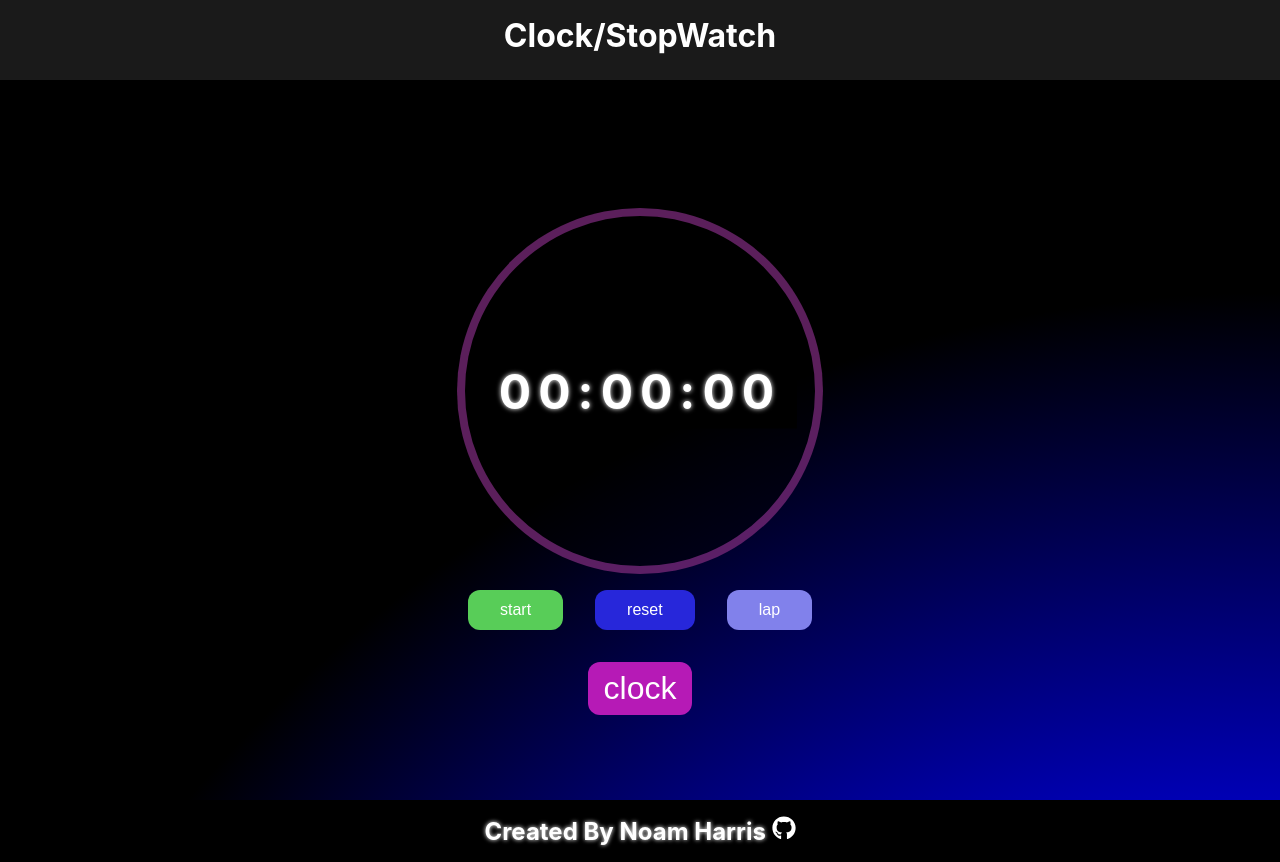
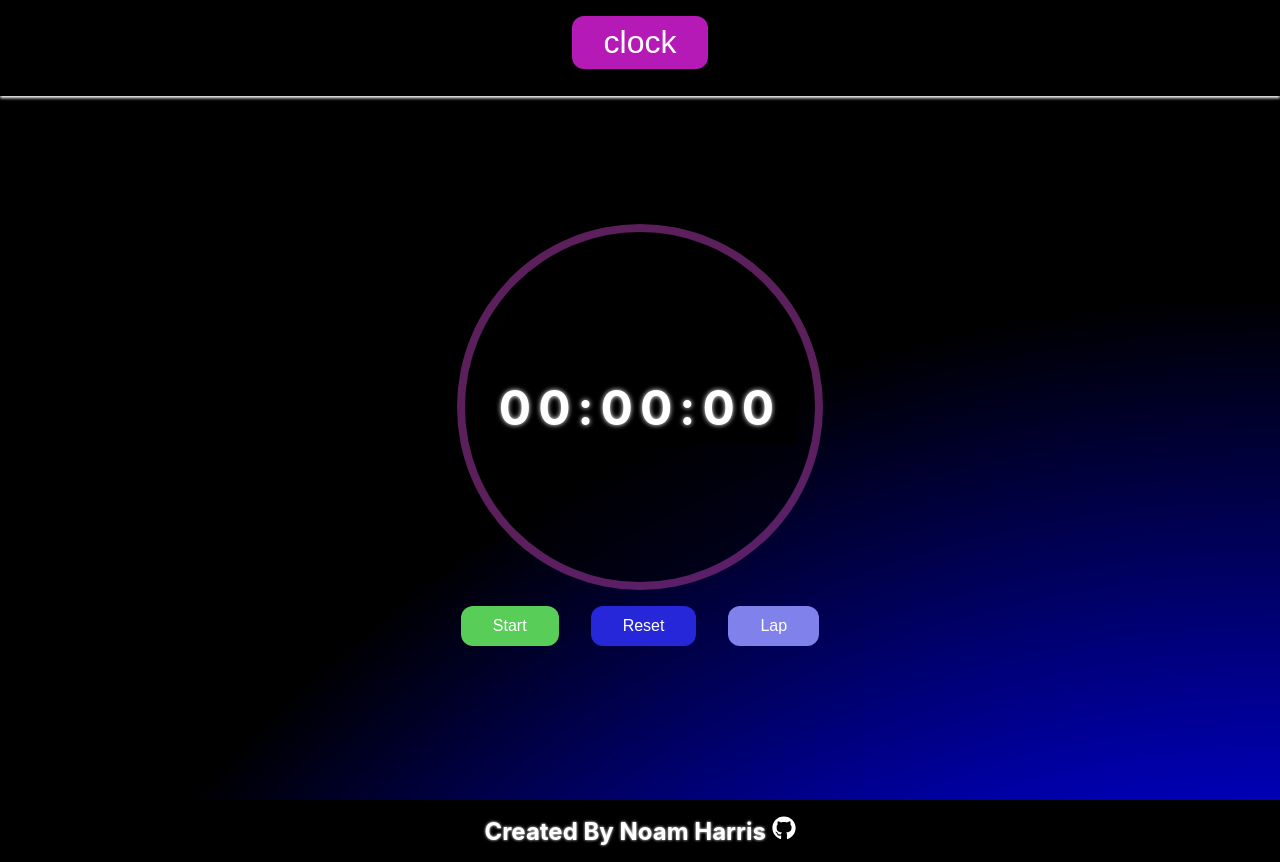
Before and after one commit to Noam597/stopwatch, a React (Create React App) app: page / in a window 1280 px wide. Both pictures are taken after a click on the button "stopwatch". Built offline with nearby package versions, Linux system fonts and the light colour scheme.

Commit message:
another commit

```diff
--- a/src/App.js
+++ b/src/App.js
@@ -1,4 +1,4 @@
-import React, { useState } from "react";
+import React, { useState,useEffect } from "react";
 import styles from "./App.module.css";
 import Clock from "./components/clock/Clock";
 import Footer from "./components/footer/Footer";
@@ -7,20 +7,20 @@ import StopWatch from "./components/stopwatch/StopWatch";
 
 function App() {
   const [watch, setWatch] = useState(false);
+
+  useEffect(() => {
+    window.scrollTo(0,0)
+  }, [])
   return (
     <>
       <div className={styles.app}>
-        <Header />
+        <Header
+          watch={watch}
+          onClick={() => {
+            setWatch(!watch);
+          }}
+        />
         {!watch ? <Clock /> : <StopWatch />}
-        <div className={styles.switch}>
-          <button
-            onClick={() => {
-              setWatch(!watch);
-            }}
-          >
-            {!watch ? "stopwatch" : "clock"}
-          </button>
-        </div>
       </div>
       <Footer />
     </>
--- a/src/components/footer/footer.module.css
+++ b/src/components/footer/footer.module.css
@@ -7,7 +7,7 @@
 }
 .footer h2 {
   font-size: 1.5rem;
-  text-shadow: 0 0 4px white;
+  text-shadow: 0 0 3px white;
   padding: 1rem;
   margin: 0;
 }
--- a/src/components/header/Header.js
+++ b/src/components/header/Header.js
@@ -1,9 +1,11 @@
 import React from "react";
 import styles from "./header.module.css";
-const Header = () => {
+const Header = ({ watch, onClick }) => {
   return (
     <header className={styles.title}>
-      <h1>Clock/StopWatch</h1>
+      <div className={styles.switch}>
+        <button onClick={onClick}>{!watch ? "stopwatch" : "clock"}</button>
+      </div>
     </header>
   );
 };
--- a/src/components/header/header.module.css
+++ b/src/components/header/header.module.css
@@ -1,12 +1,25 @@
 .title {
   margin: auto;
   width: 100%;
-  height: 5rem;
+  height: 6rem;
   text-align: center;
   color: white;
-  background: rgba(255, 255, 255, 0.1);
+  box-shadow:  0 2px 3px white;
 }
-.title h1 {
-  margin: auto;
-  padding: 1rem 0;
+
+.switch{
+  width: 50%;
+ text-align: center;
+  margin: auto ;
 }
+
+.switch button{
+  color: white;
+  font-size: 2rem;
+  margin: 1rem;
+  padding: .5rem 2rem;
+  border: none;
+  border-radius: 12px;
+  background-color: #b61ab6;
+  cursor: pointer;
+}
--- a/src/components/stopwatch/StopWatch.js
+++ b/src/components/stopwatch/StopWatch.js
@@ -15,7 +15,7 @@ const StopWatch = () => {
     if (start) {
       mytimer = setInterval(() => {
         setMiliSeconds((prevtime) => prevtime + 1);
-        if (miliSeconds > 99) {
+        if (miliSeconds > 98) {
           setMiliSeconds(0);
           setSeconds(seconds + 1);
         }
@@ -42,7 +42,12 @@ const StopWatch = () => {
   };
 
   const lapTime = () => {
-    setLap([...lap, `${minutes} : ${seconds} : ${miliSeconds}`]);
+    setLap([
+      ...lap,
+      `${minutes < 10 ? "0" + minutes : minutes} : ${
+        seconds < 10 ? "0" + seconds : seconds
+      } : ${miliSeconds}`,
+    ]);
     console.log(lap);
   };
   return (
@@ -57,18 +62,18 @@ const StopWatch = () => {
         </div>
         {start ? (
           <button className={styles.stop} onClick={() => setStart(!start)}>
-            stop
+            Stop
           </button>
         ) : (
           <button className={styles.start} onClick={() => setStart(!start)}>
-            start
+            Start
           </button>
         )}
         <button className={styles.reset} onClick={reset}>
-          reset
+          Reset
         </button>
         <button style={laps} onClick={lapTime} disabled={!start}>
-          lap
+          Lap
         </button>
       </div>
       {lap.length > 0 && (
```
